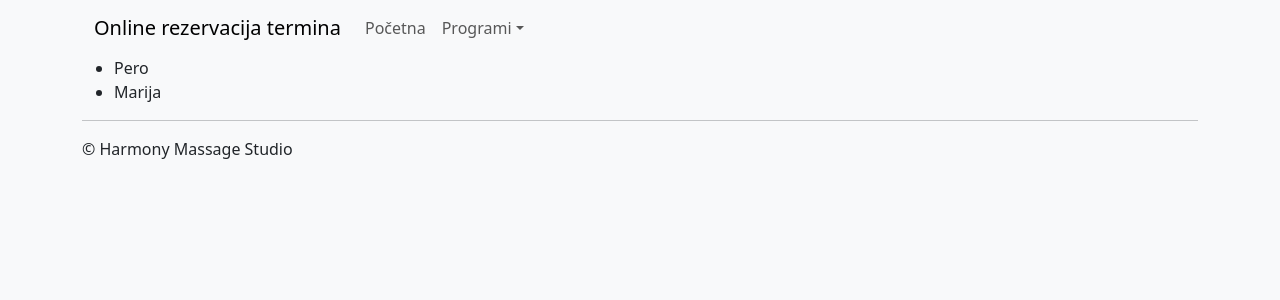
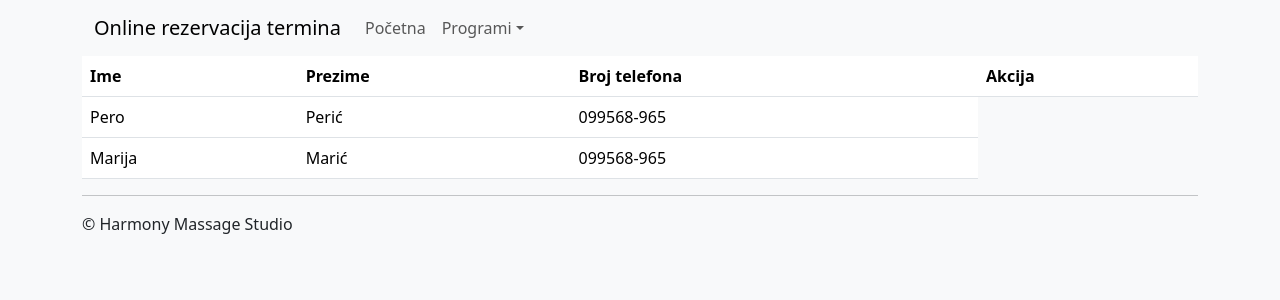
Before and after one commit to snalcermaja/OnlineRezervacijaTermina, a React (Vite) app: page /korisnici in a window 1280 px wide. Shown: the top 300 px of the page. Built offline with nearby package versions, Linux system fonts and the light colour scheme.

Commit message:
Tablica korisnika

```diff
--- a/src/pages/korisnici/KorisniciPregled.jsx
+++ b/src/pages/korisnici/KorisniciPregled.jsx
@@ -1,5 +1,6 @@
 import { useEffect, useState } from "react"
 import KorisniciService from "../../services/korisnici/KorisniciService"
+import { Table } from "react-bootstrap"
 
 
 export default function KorisniciPregled(){
@@ -19,11 +20,25 @@ export default function KorisniciPregled(){
 
     return(
         <>
-        <ul>
-            {korisnici && korisnici.map((korisnik)=>(
-                <li>{korisnik.ime}</li>
-            ))}
-        </ul>
+        <Table>
+            <thead>
+                <tr>
+                    <th>Ime</th>
+                    <th>Prezime</th>
+                    <th>Broj telefona</th>
+                    <th>Akcija</th>
+                </tr>
+            </thead>
+            <tbody>
+                {korisnici && korisnici.map((korisnik)=>(
+                    <tr>
+                        <td>{korisnik.ime}</td>
+                        <td>{korisnik.prezime}</td>
+                        <td>{korisnik.brojTelefona}</td>
+                    </tr>
+                ))}
+            </tbody>
+        </Table>
         </>
     )
 }
```
